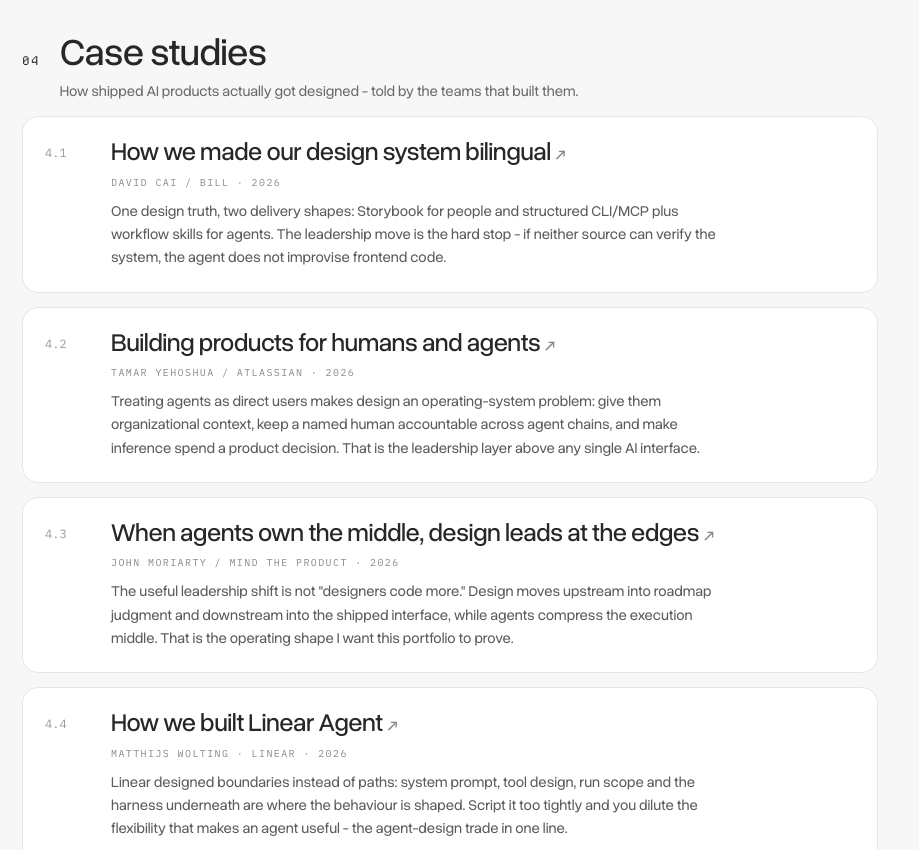
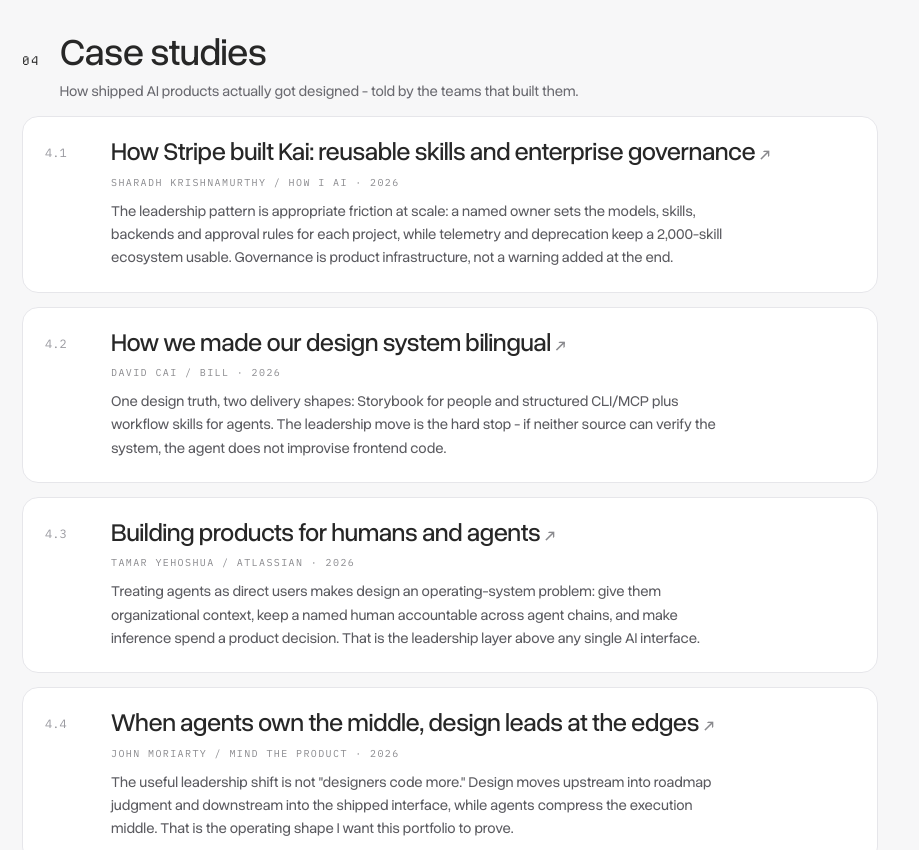
Before and after one commit to ayodhyamohanthy/ai-portfolio, a Next.js app: page /sources in a window 1280 px wide. Shown: the part 2300-3150 px from the top of the page, without its empty margins (0-919 px from the left). Built offline with nearby package versions, Linux system fonts and the light colour scheme; what @astryxdesign/core would draw is missing.

Commit message:
Add Stripe Kai governance case

```diff
--- a/app/sourcesData.ts
+++ b/app/sourcesData.ts
@@ -13,6 +13,7 @@ export const sourceTracks:SourceTrack[]=[
 {title:'Dual-Native Design for the AI Future',author:'Lake Dai',year:'2026',url:'https://lakedai.substack.com/p/dual-native-design-for-the-ai-future',note:'Intuitive for people, structured for machines. Automated traffic has passed human traffic; be legible to both or illegible to one.'},
 {title:'Agentic Design Systems Are Contracts, Not Libraries',author:'Tommaso Nervegna',year:'2026',url:'https://nervegna.substack.com/p/agentic-design-systems-are-contracts',note:'Most teams are quietly building the wrong half - the half that draws, not the half that promises. Read it before your next system audit.'}]},
 {id:'cases',label:'Case studies',lede:'How shipped AI products actually got designed - told by the teams that built them.',items:[
+{title:'How Stripe built Kai: reusable skills and enterprise governance',author:'Sharadh Krishnamurthy / How I AI',year:'2026',url:'https://www.chatprd.ai/how-i-ai/how-stripe-built-kai-data-dashboards-reusable-skills-and-enterprise-ai-governance',note:'The leadership pattern is appropriate friction at scale: a named owner sets the models, skills, backends and approval rules for each project, while telemetry and deprecation keep a 2,000-skill ecosystem usable. Governance is product infrastructure, not a warning added at the end.'},
 {title:'How we made our design system bilingual',author:'David Cai / BILL',year:'2026',url:'https://www.bill.com/engineering/how-we-made-our-design-system-bilingual',note:'One design truth, two delivery shapes: Storybook for people and structured CLI/MCP plus workflow skills for agents. The leadership move is the hard stop - if neither source can verify the system, the agent does not improvise frontend code.'},
 {title:'Building products for humans and agents',author:'Tamar Yehoshua / Atlassian',year:'2026',url:'https://www.atlassian.com/blog/videos/atlassians-chief-ai-officer-on-building-products-for-humans-and-agents',note:'Treating agents as direct users makes design an operating-system problem: give them organizational context, keep a named human accountable across agent chains, and make inference spend a product decision. That is the leadership layer above any single AI interface.'},
 {title:'When agents own the middle, design leads at the edges',author:'John Moriarty / Mind the Product',year:'2026',url:'https://www.mindtheproduct.com/how-fin-builds-at-the-edges-when-agents-own-the-middle-john-moriarty-at-mtpcon-london-2026/',note:'The useful leadership shift is not "designers code more." Design moves upstream into roadmap judgment and downstream into the shipped interface, while agents compress the execution middle. That is the operating shape I want this portfolio to prove.'},
```
